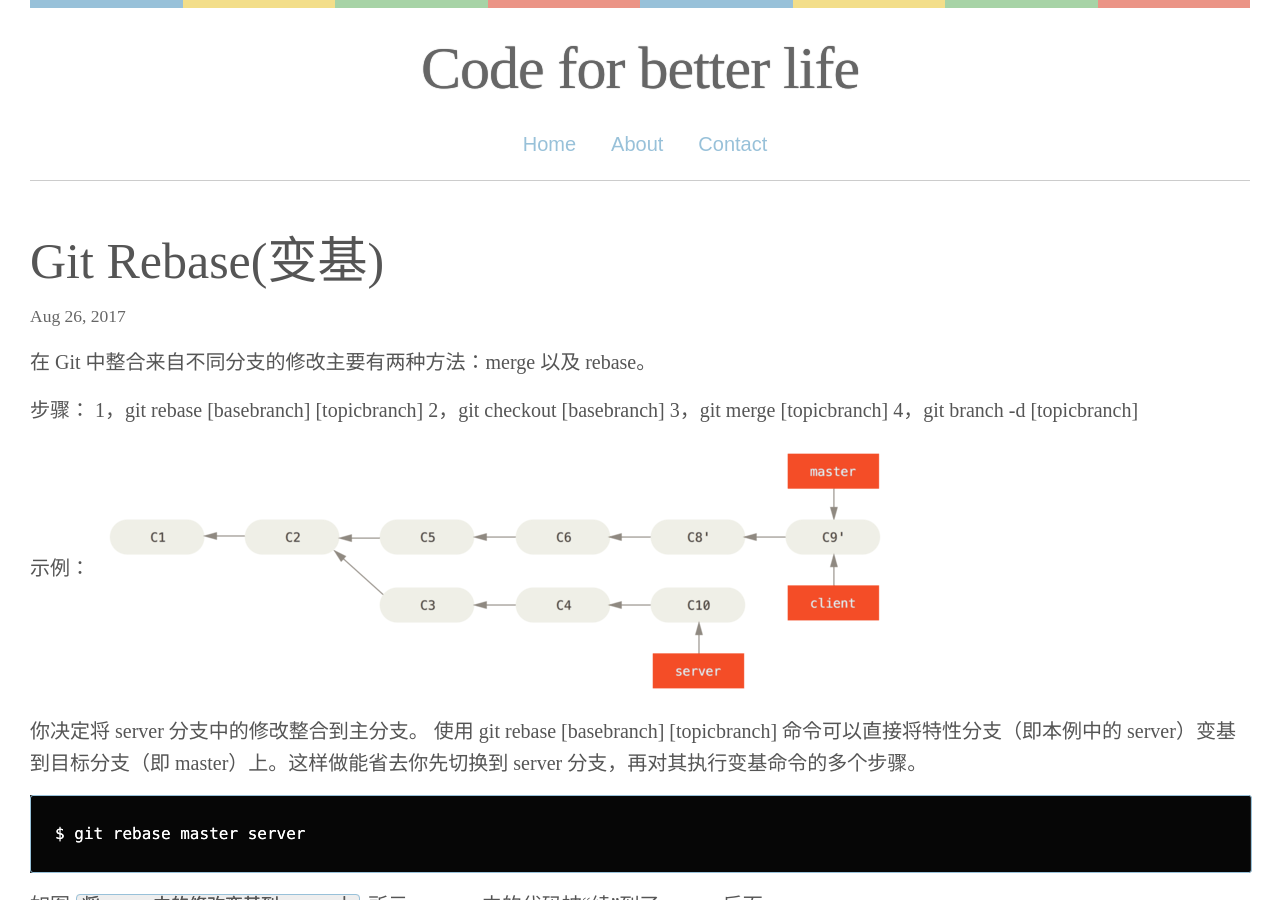
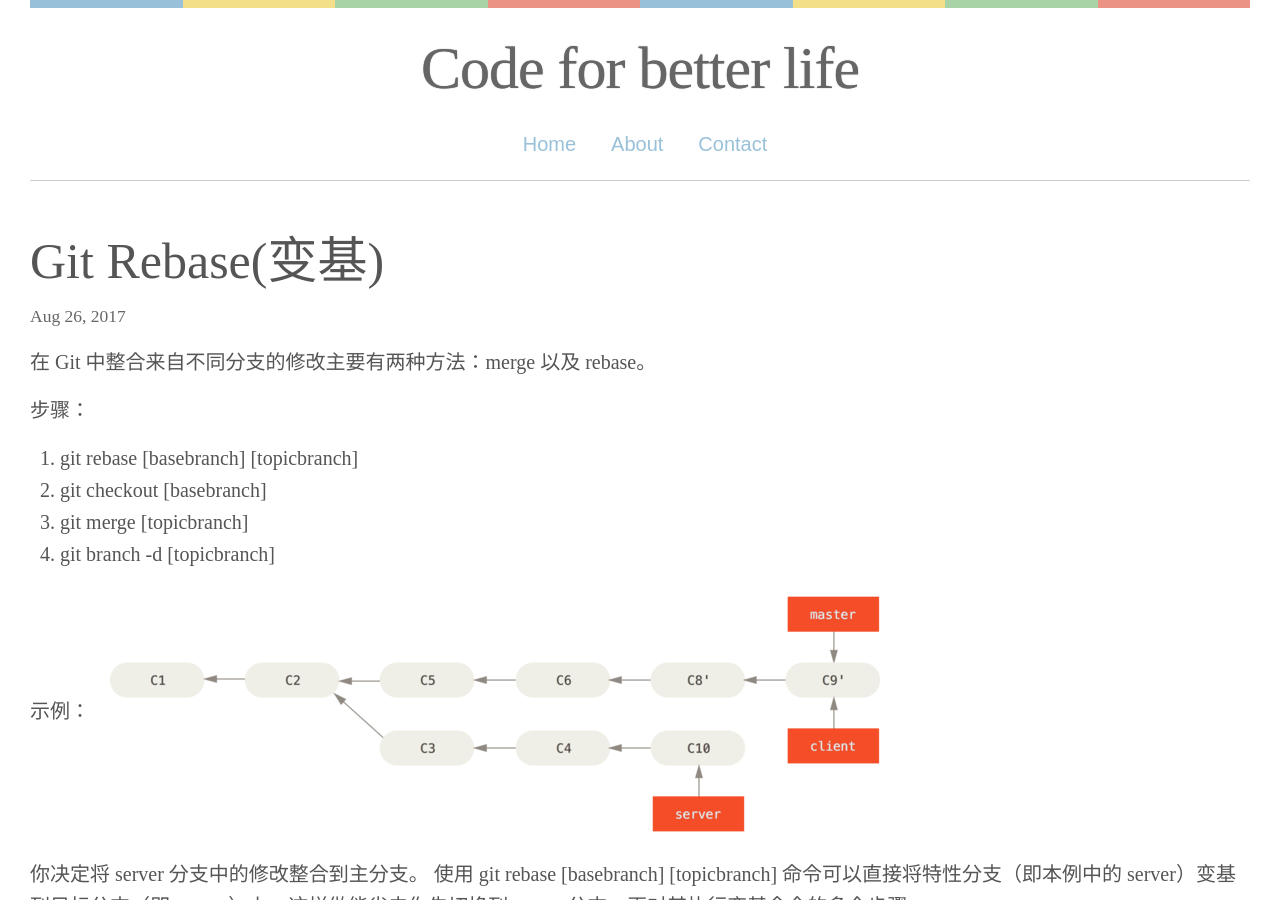
Before and after one commit to YYvanYang/yyvanyang.github.io, a Jekyll site: the page built from _posts/2017-08-26-rebase.md, in a window 1280 px wide and 900 px high. Built offline with Jekyll 4.4.1, drawn with Linux system fonts in a browser that asks for light colours; some web fonts are replaced.

Commit message:
update rebase

```diff
--- a/_posts/2017-08-26-rebase.md
+++ b/_posts/2017-08-26-rebase.md
@@ -6,10 +6,10 @@ title:  "Git Rebase(变基)"
 在 Git 中整合来自不同分支的修改主要有两种方法：merge 以及 rebase。
 
 步骤：
-1，git rebase [basebranch] [topicbranch]
-2，git checkout [basebranch]
-3，git merge [topicbranch]
-4，git branch -d [topicbranch]
+ 1. git rebase [basebranch] [topicbranch]
+ 2. git checkout [basebranch]
+ 3. git merge [topicbranch]
+ 4. git branch -d [topicbranch]
 
 示例：
 ![](../images/interesting-rebase-3.png)
```
